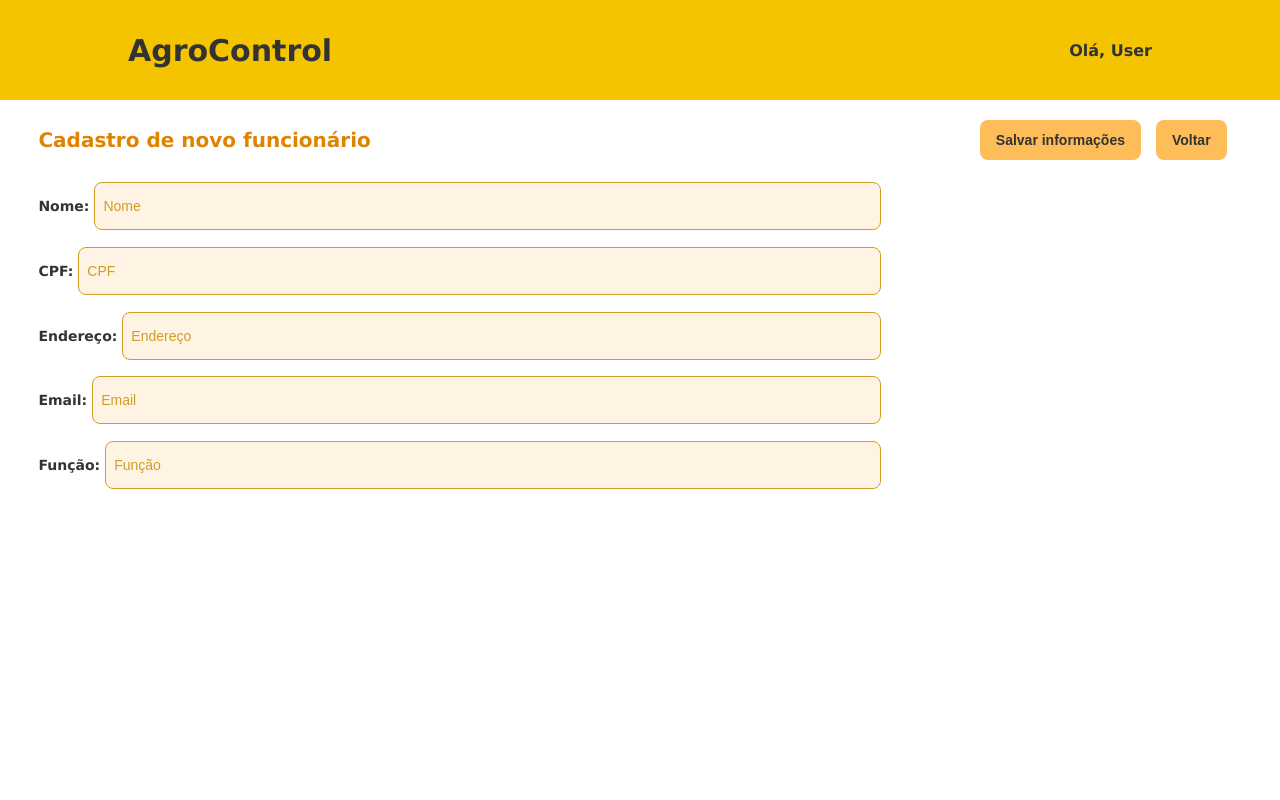
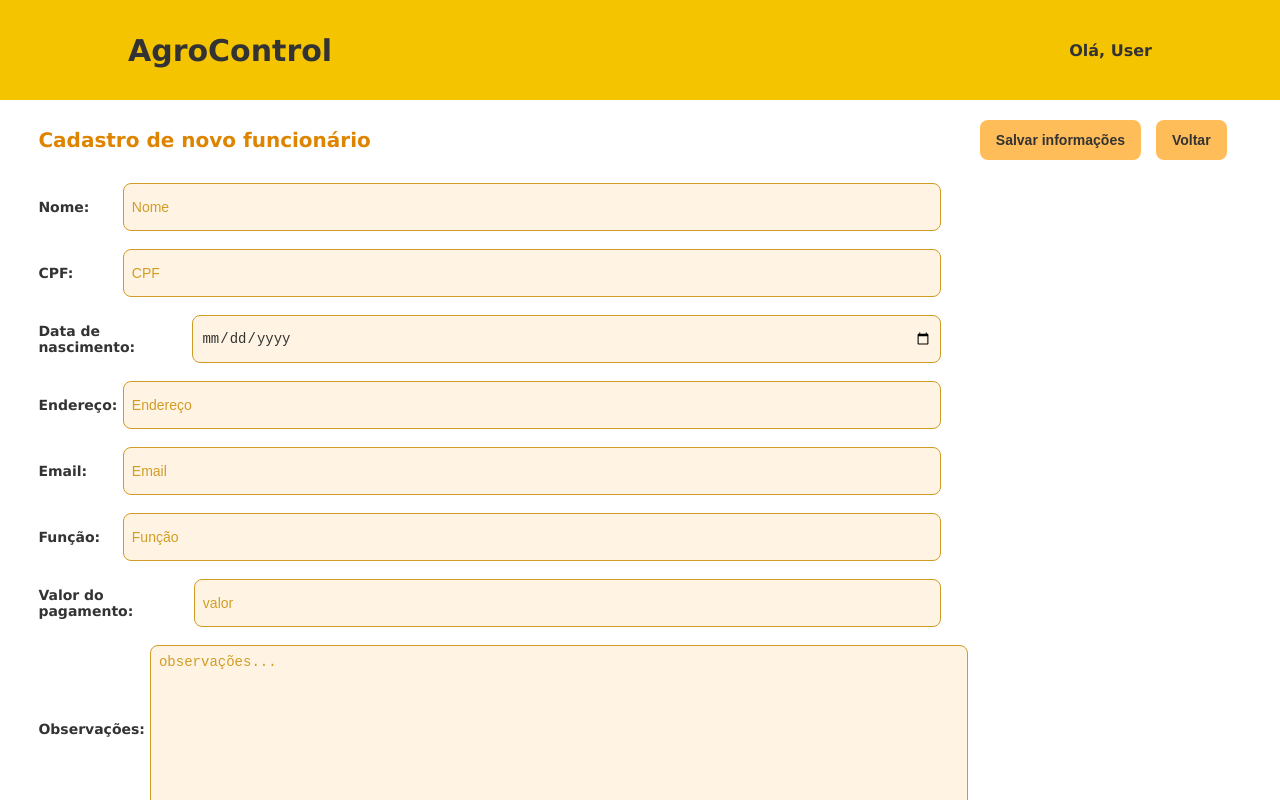
Before and after one commit to S204-Inatel-2024-2/AgroControl, a React (Create React App) app in the folder frontend/: page /employeeregistration in a window 1280 px wide. Built offline with nearby package versions, Linux system fonts and the light colour scheme.

Commit message:
feat: :sparkles: registro conectado com endpoint

```diff
--- a/frontend/src/components/EmployeeForms/index.tsx
+++ b/frontend/src/components/EmployeeForms/index.tsx
@@ -1,20 +1,54 @@
 import React from 'react';
 import * as Styled from './styles';
+import { useForm } from 'react-hook-form';
+import { useNavigate } from 'react-router-dom';
+import { createFuncionario } from '../../service';
 
-
-
+type FormValues = {
+  name: string
+  email: string;
+  cpf: string;
+  address: string;
+  role: string;
+  payment: number;
+  birthDate: Date;
+};
 
 
 export function EmployeeForms(): JSX.Element {
+  const { register, handleSubmit, formState } = useForm<FormValues>();
+  const navigate = useNavigate();
 
+  const onSubmit =  (data: FormValues) =>{
+    const funcionario ={
+      nome: data.name,
+      email: data.email,
+      cpf: data.cpf,
+      endereco: data.address,
+      funcao: data.role,
+      salario: data.payment,
+      dataNascimento: data.birthDate
+    }
+    createFuncionario(funcionario)
+      .then(resp => {
+        console.log(resp)
+        localStorage.setItem('funcionario', JSON.stringify(funcionario));
+        navigate('/home')
+      })
+      .catch(error => {
+        console.log(error)
+      })
+    navigate('/home')
+    //console.log("submited", funcionario)
+  }
   return (
-
     <Styled.Container>
+      <Styled.Form onSubmit={handleSubmit(onSubmit)}>
         <Styled.TitleDiv>
           <Styled.Title>Cadastro de novo funcionário</Styled.Title>
           <Styled.ButtonDiv>
-            <Styled.Button type='submit'>Salvar informações</Styled.Button>
-            <Styled.Button type='submit'>Voltar</Styled.Button>
+            <Styled.Button type='submit' disabled={formState.isSubmitting}>Salvar informações</Styled.Button>
+            <Styled.Button onClick={() => navigate('/home')}>Voltar</Styled.Button>
           </Styled.ButtonDiv>
 
         </Styled.TitleDiv>
@@ -25,39 +59,88 @@ export function EmployeeForms(): JSX.Element {
               <Styled.Input
                 type="text"
                 placeholder='Nome'
+                disabled={formState.isSubmitting}
+                {...register('name', { required: true })}
               />
+              {formState.errors.name && <Styled.Error>Nome é obrigatório</Styled.Error>}
             </Styled.Label>
-            <Styled.Label>
+
+              <Styled.Label>
               CPF:
               <Styled.Input
                 type="text"
                 placeholder='CPF'
+                {...register('cpf', { required: true })}
+                disabled={formState.isSubmitting}
               />
+              {formState.errors.cpf && <Styled.Error>CPF é obrigatório</Styled.Error>}
+            </Styled.Label>
+
+            <Styled.Label>
+              Data de nascimento:
+              <Styled.Input
+                type="date"
+                placeholder=''
+                {...register('birthDate', { required: true })}
+                disabled={formState.isSubmitting}
+              />
+              {formState.errors.birthDate && <Styled.Error style={{right: 30}}>Data de nascimento é obrigatória</Styled.Error>}
+
             </Styled.Label>
             <Styled.Label>
               Endereço:
               <Styled.Input
                 type="text"
                 placeholder='Endereço'
+                {...register('address', { required: true })}
+                disabled={formState.isSubmitting}
               />
+              {formState.errors.address && <Styled.Error>Endereço é obrigatório</Styled.Error>}
             </Styled.Label>
 
             <Styled.Label>
               Email:
               <Styled.Input
-                type="text"
+                type="email"
                 placeholder='Email'
+                {...register('email', { required: true })}
+                disabled={formState.isSubmitting}
               />
+              {formState.errors.email && <Styled.Error>Email é obrigatório</Styled.Error>}
+
             </Styled.Label>
             <Styled.Label>
               Função:
               <Styled.Input
                 type="text"
                 placeholder='Função'
+                {...register('role', { required: true })}
+                disabled={formState.isSubmitting}
+              />
+              {formState.errors.role && <Styled.Error>Função é obrigatória</Styled.Error>}
+            </Styled.Label>
+
+             <Styled.Label>
+              Valor do pagamento:
+              <Styled.Input
+                type="text"
+                placeholder='valor'
+                disabled={formState.isSubmitting}
+                {...register('payment', { required: true })}
+              />
+              {formState.errors.payment && <Styled.Error>Pagamento é obrigatório</Styled.Error>}
+            </Styled.Label>
+            <Styled.Label>
+              Observações:
+              <Styled.ObservacaoInput
+                placeholder='observações...'
+                //disabled={formState.isSubmitting}
               />
             </Styled.Label>
         </Styled.InputDiv>
 
+
+        </Styled.Form>
     </Styled.Container>
 
 
--- a/frontend/src/components/EmployeeForms/styles.ts
+++ b/frontend/src/components/EmployeeForms/styles.ts
@@ -5,7 +5,9 @@ export const Container = styled.div`
     padding-right: 3%;
     //background-color: #f5c400;
 `;
+export const Form = styled.form`
 
+`
 export const Title = styled.text`
     font-size: 20px;
     font-weight: bolder;
@@ -16,7 +18,7 @@ export const Title = styled.text`
 
 export const InputDiv = styled.div`
   padding-top: 5px;
-  width: 70%;
+  width: 75%;
 
   //background-color: black;
 `
@@ -34,6 +36,7 @@ export const Label = styled.label`
 `;
 
 export const Input = styled.input`
+
   margin-left: auto;
   height: 30px;
   width: 800px;
@@ -78,6 +81,29 @@ export const Button = styled.button`
 export const ButtonDiv = styled.div`
   display: flex;
   justify-content: space-between;
+`
 
+export const Error = styled.text`
+  color: ${({ theme }) => theme.colors.danger};
+  position: absolute;
+  right: 10px;
+  font-size: 12px;
+`
 
+export const ObservacaoInput = styled.textarea`
+  margin-left: auto;
+  min-height: 150px;
+  min-width: 800px;
+  resize: none;
+  padding: 8px;
+  border: 1px solid ${({ theme }) => theme.colors.placeholderInput};
+  border-radius: 8px;
+  font-size: 14px;
+  color: ${({ theme }) => theme.colors.text};
+  background-color: ${({ theme }) => theme.colors.backgroundInput};
+
+  &::placeholder {
+    color: ${({ theme }) => theme.colors.placeholderInput};
+    opacity: 1;
+  }
 `
--- a/frontend/src/components/Header/styles.ts
+++ b/frontend/src/components/Header/styles.ts
@@ -9,6 +9,7 @@ export const Container = styled.div`
 	height: 100px;
 	width: 100%;
     background-color: #f5c400;
+    z-index: 1;
 `;
 
 export const Title = styled.text`
--- a/frontend/src/service/index.tsx
+++ b/frontend/src/service/index.tsx
@@ -31,3 +31,23 @@ export const login = async (user: any) => {
     config.data = user
     return axios.request<any>(config);
 };
+
+export const authConfig: AxiosRequestConfig = {
+    ...config,
+    headers: {
+        ...config.headers,
+        'Authorization': 'Bearer eyJhbGciOiJIUzI1NiIsInR5cCI6IkpXVCJ9.eyJpZCI6MTYsImVtYWlsIjoidGVzdGVAZW1haWwuY29tIiwiaWF0IjoxNzI0Njk0ODEyLCJleHAiOjE3MjQ2OTg0MTJ9.DfIT51iT71mgonNQXX9g-nGAV4fOEloCERGBDI9QGIo'
+        //`Bearer ${localStorage.getItem('token')}`,
+    },
+};
+
+export const createFuncionario = async (funcionario: any) => {
+    const localConfig={
+        ...authConfig,
+        url: 'funcionarios',
+        method: 'post',
+        data: funcionario
+    }
+
+    return axios.request<any>(localConfig);
+};
```
